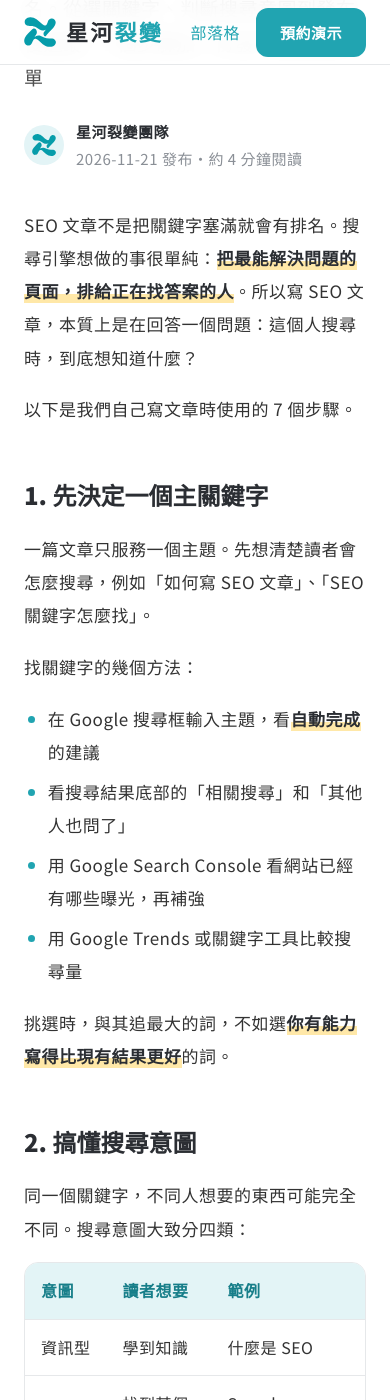
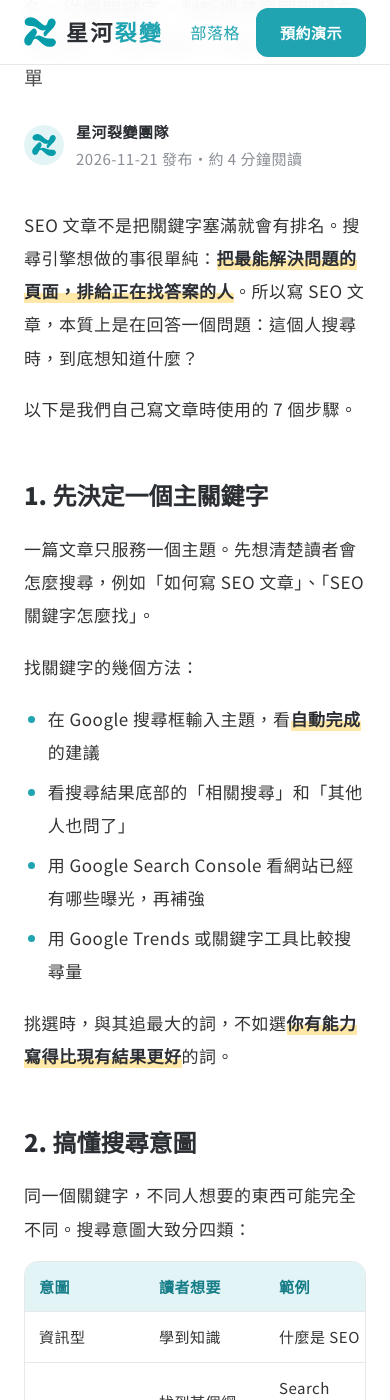
Before and after one commit to nova-split/nova-split.github.io, a Jekyll site: the page built from _posts/2026-11-21-how-to-write-seo-article.md, in a window 390 px wide and 1400 px high, scrolled down 373 px. Built offline with Jekyll 4.4.1, drawn with Linux system fonts in a browser that asks for light colours.

Commit message:
Blog: let tables scroll horizontally on mobile
Co-Authored-By: Claude Opus 5.5 <noreply@anthropic.com>

```diff
--- a/assets/blog.css
+++ b/assets/blog.css
@@ -90,6 +90,12 @@
 .prose table { width: 100%; border-collapse: separate; border-spacing: 0; font-size: 16px; border: 1px solid var(--line); border-radius: 14px; overflow: hidden; }
 .prose th { background: var(--accent-soft); color: var(--accent-dark); text-align: left; padding: 12px 16px; }
 .prose td { padding: 12px 16px; border-top: 1px solid var(--line); }
+@media (max-width: 720px) {
+  .post-layout > div { min-width: 0; }
+  /* 手機：表格左右滑動，不把欄位擠成一字一行 */
+  .prose table { display: block; overflow-x: auto; -webkit-overflow-scrolling: touch; font-size: 15px; }
+  .prose th, .prose td { min-width: 8em; padding: 10px 14px; }
+}
 .prose .task-list { list-style: none; padding: 24px 28px; background: var(--bg-soft); border-radius: var(--radius); }
 .prose .task-list-item { display: flex; gap: 12px; align-items: flex-start; }
 .prose .task-list-item input { margin-top: .55em; accent-color: var(--accent); width: 16px; height: 16px; }
```
